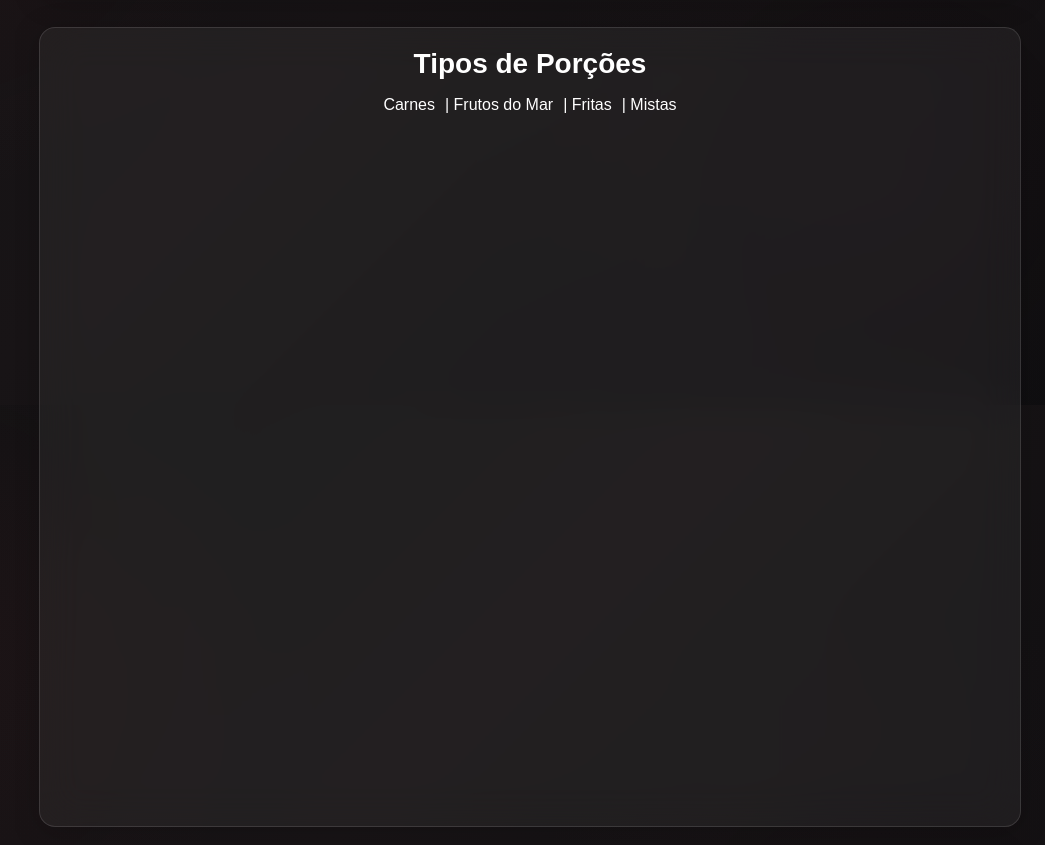
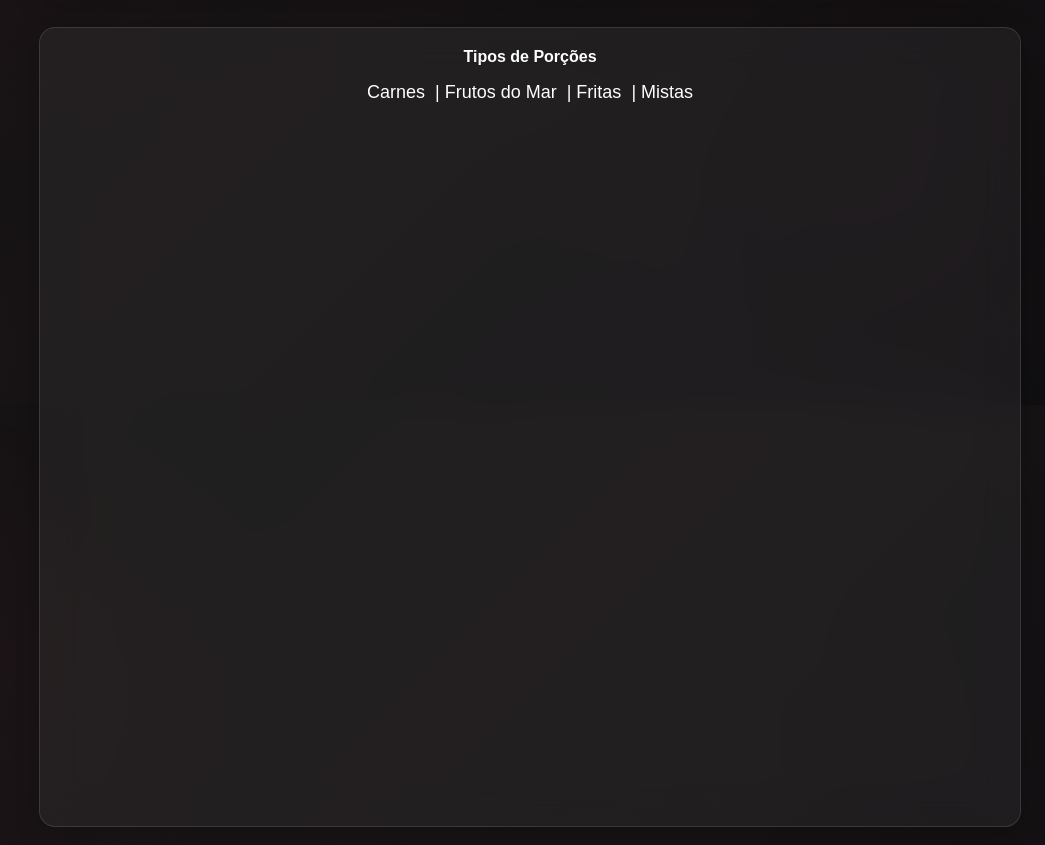
Before and after one commit to Bernardo-Pianecer/SISTEMA-DE-GEST-O-PIZZARIA, a plain HTML site: page index.html in a window 1280 px wide. Shown: the part 1195-2040 px from the top of the page, without its empty margins (235-1280 px from the left). Drawn offline with Linux system fonts and the light colour scheme.

Commit message:
INDEX JS E CSS de porções feitos

```diff
--- a/style.css
+++ b/style.css
@@ -546,7 +546,7 @@ html {
     }
 }
 .containerTiposdePorção{
-        padding: 20px;
+    padding: 20px;
     display: flex;
     flex-direction: column;
     align-items: center;
@@ -561,14 +561,15 @@ html {
     height: 800px;
 }
 .tituloPorções{
-    font-size: 28px;
+    font-size: 32spx;
     font-weight: bold;
 }
 .divisãoDosTipos{
     display: flex;
     flex-flow: row wrap;
     gap: 10px;
+    justify-content: space-between;
 }
-.carne frutosDoMar fritas mistas{
+.carnes, .mistas,.frutosDoMar, .fritas{
     font-size: 18px;
 }
```
